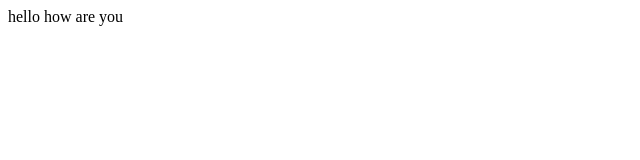
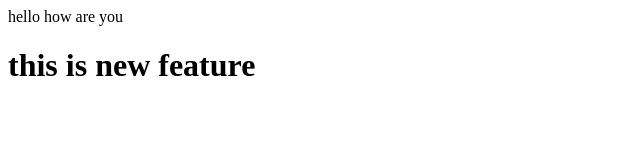
Before and after one commit to SandeepNaik123/local-repo, a plain HTML site: page index.html in a window 1280 px wide. Shown: the whole page, without its empty margins (0-640 px from the left). Drawn offline with Linux system fonts and the light colour scheme.

Commit message:
add new feature

```diff
--- a/index.html
+++ b/index.html
@@ -1,3 +1,4 @@
 <html>
-    <body><p>hello how are you</p></body>
+    <body><p>hello how are you</p>
+    <h1>this is new feature</h1></body>
 </html>
```
